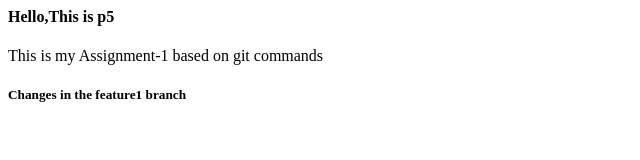
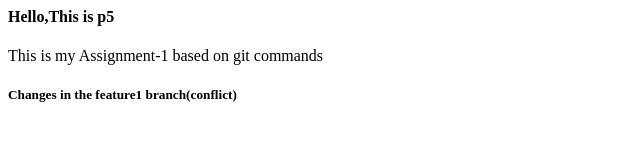
Before and after one commit to chandini273/20131a05p5, a plain HTML site: page index.html in a window 1280 px wide. Shown: the full height of the page, 0-640 px from the left. Drawn offline with Linux system fonts and the light colour scheme.

```diff
--- a/index.html
+++ b/index.html
@@ -2,6 +2,6 @@
     <body>
         <h4>Hello,This is p5</h4>
         <p>This is my Assignment-1 based on git commands</p>
-        <h5>Changes in the feature1 branch</h5>
+        <h5>Changes in the feature1 branch(conflict)</h5>
     </body>
 </html>
```
